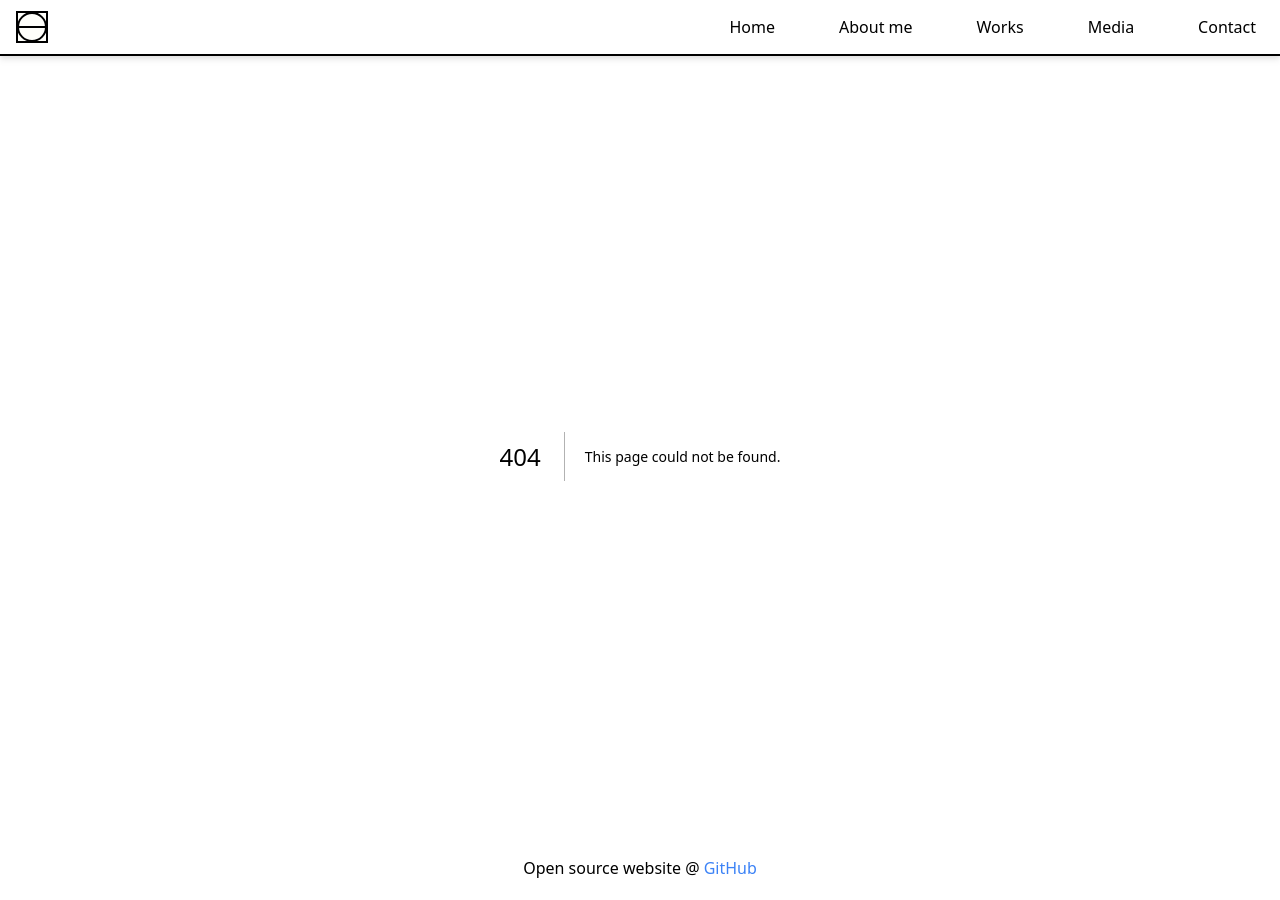
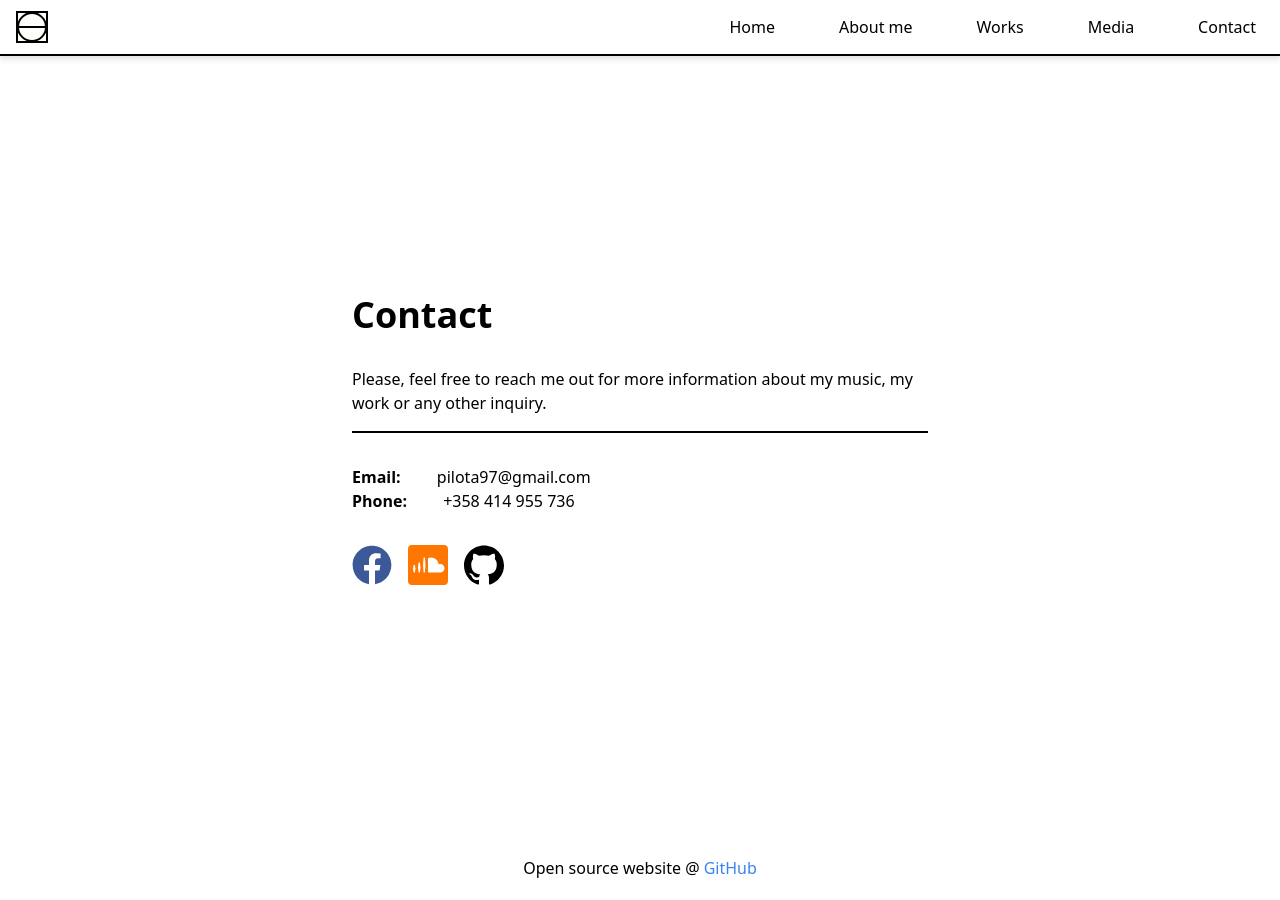
Before and after one commit to Kyokatarz/pilar-website-nextjs, a Next.js app: page /contact-me in a window 1280 px wide. Before the commit this address had no page. Built offline with nearby package versions, Linux system fonts and the light colour scheme.

Commit message:
Migrating COntact page

```diff
--- /dev/null
+++ b/src/app/contact-me/page.tsx
@@ -0,0 +1,5 @@
+import ContactPage from '../../pages/ContactPage'
+
+export default function Contact() {
+  return <ContactPage />
+}
--- /dev/null
+++ b/src/pages/ContactPage/ContactPage.tsx
@@ -0,0 +1,14 @@
+import React from 'react'
+import { FaFacebook } from 'react-icons/fa'
+import { ImSoundcloud2, ImGithub } from 'react-icons/im'
+import { IconContext } from 'react-icons'
+
+import Article from '@/components/Article'
+import Section from '@/components/Section'
+import Contact from '@/pages/HomePage/sections/Contact'
+
+const ContactPage = () => {
+  return <Contact />
+}
+
+export default ContactPage
--- /dev/null
+++ b/src/pages/ContactPage/index.tsx
@@ -0,0 +1 @@
+export { default } from './ContactPage'
```
